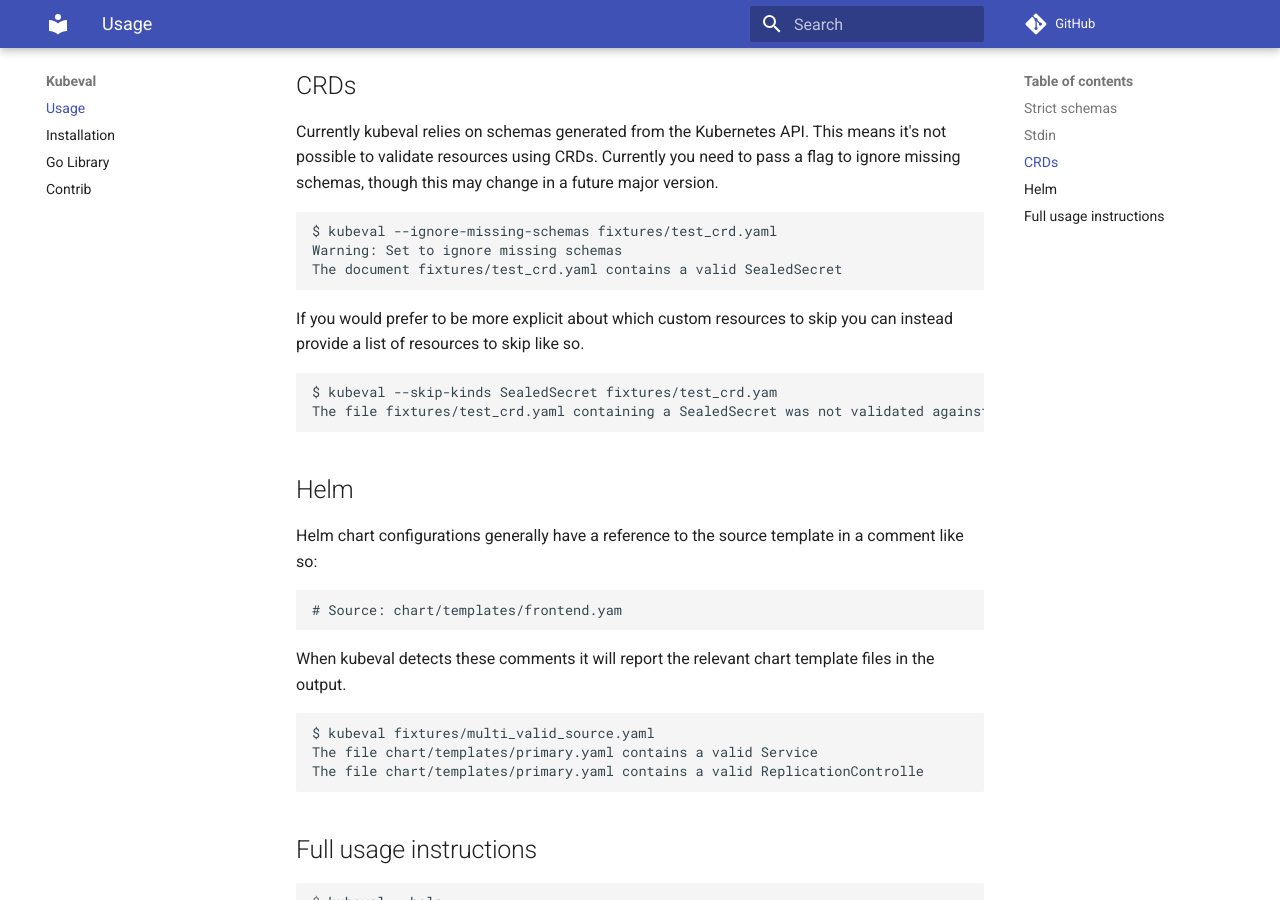
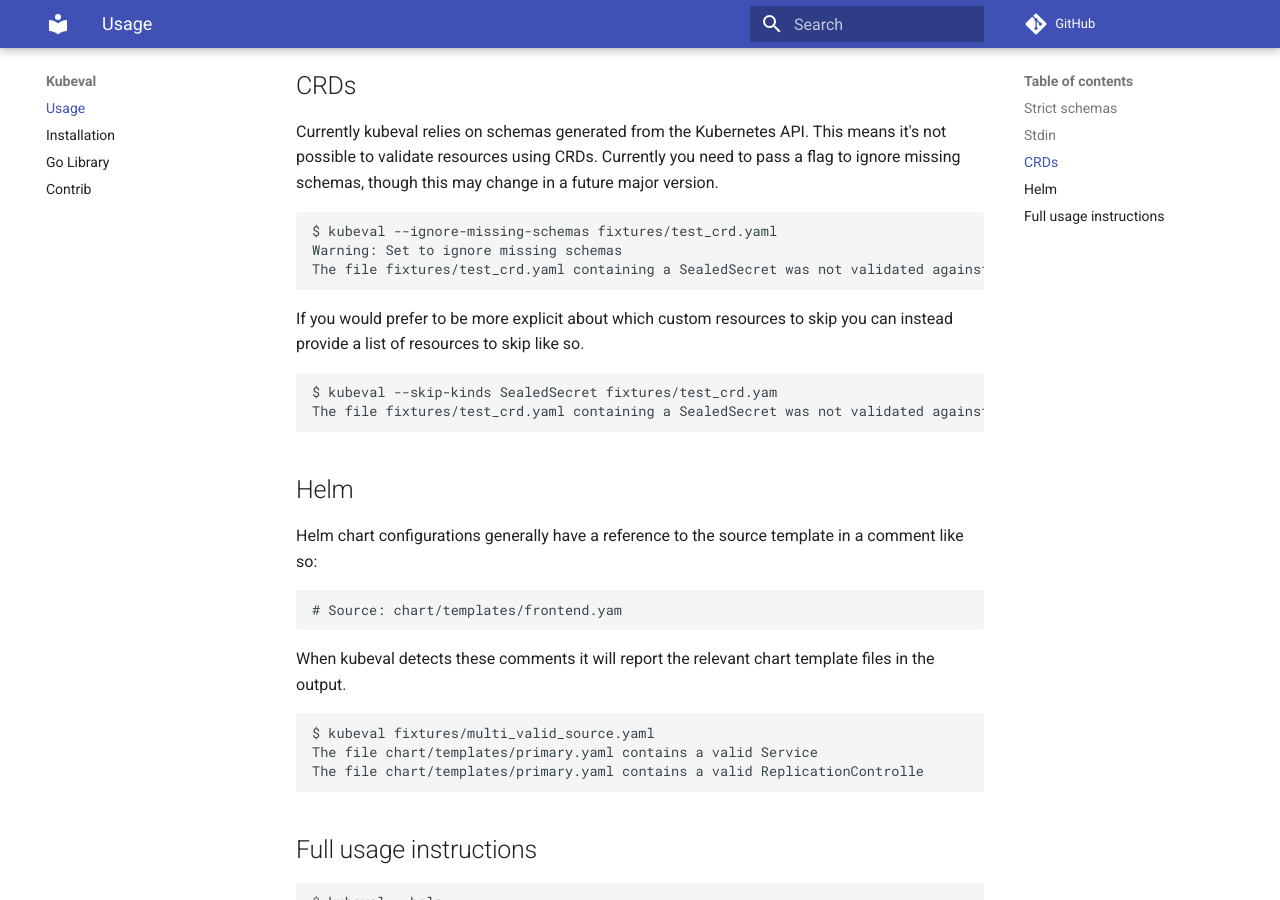
Before and after one commit to instrumenta/kubeval, an MkDocs documentation site: the page built from docs/index.md, in a window 1280 px wide and 900 px high, scrolled down 1268 px. Built offline with MkDocs 1.6.1 and Material for MkDocs 9.7.7, drawn with Linux system fonts in a browser that asks for light colours; comment, search, counter and statistics services are not loaded.

Commit message:
Fix the example output when using --ignore-missing-schemas

````diff
--- a/docs/index.md
+++ b/docs/index.md
@@ -70,7 +70,7 @@ missing schemas, though this may change in a future major version.
 ```
 $ kubeval --ignore-missing-schemas fixtures/test_crd.yaml
 Warning: Set to ignore missing schemas
-The document fixtures/test_crd.yaml contains a valid SealedSecret
+The file fixtures/test_crd.yaml containing a SealedSecret was not validated against a schema
 ```
 
 If you would prefer to be more explicit about which custom resources to skip you can instead
````
